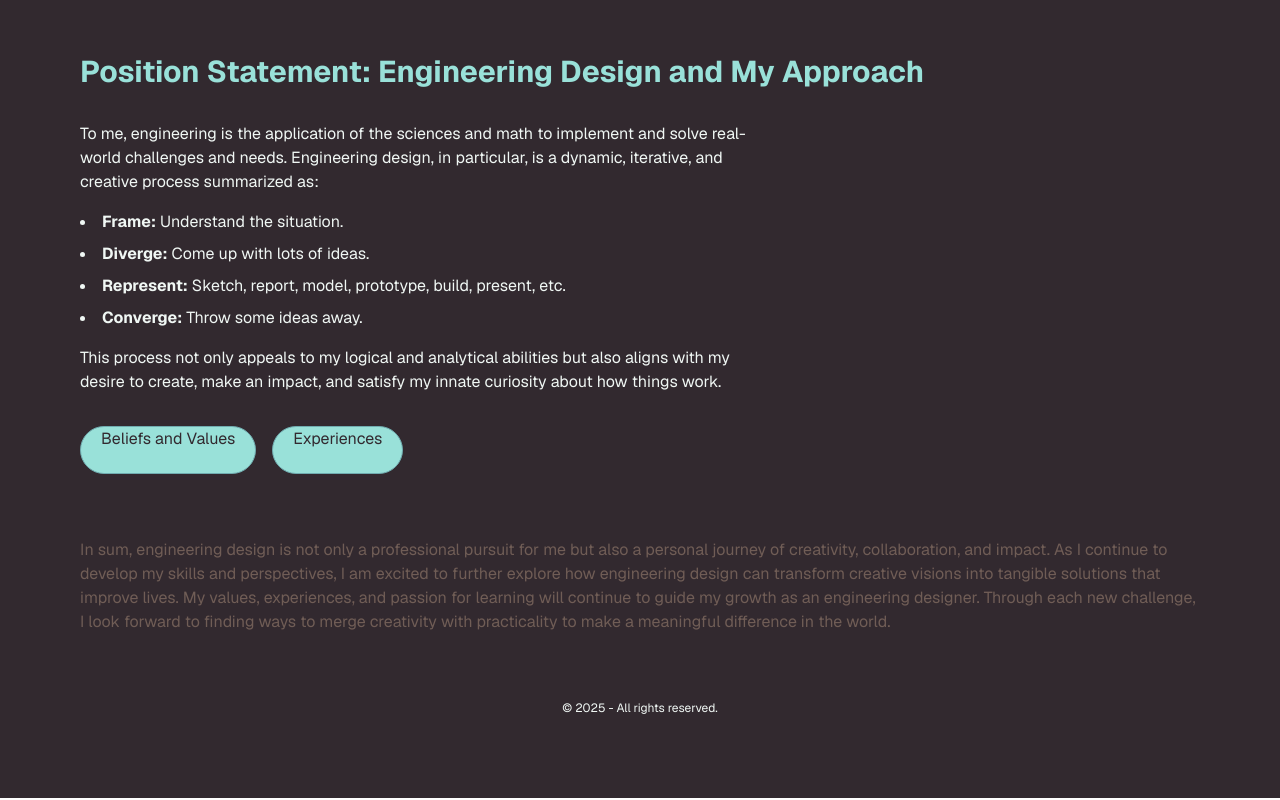
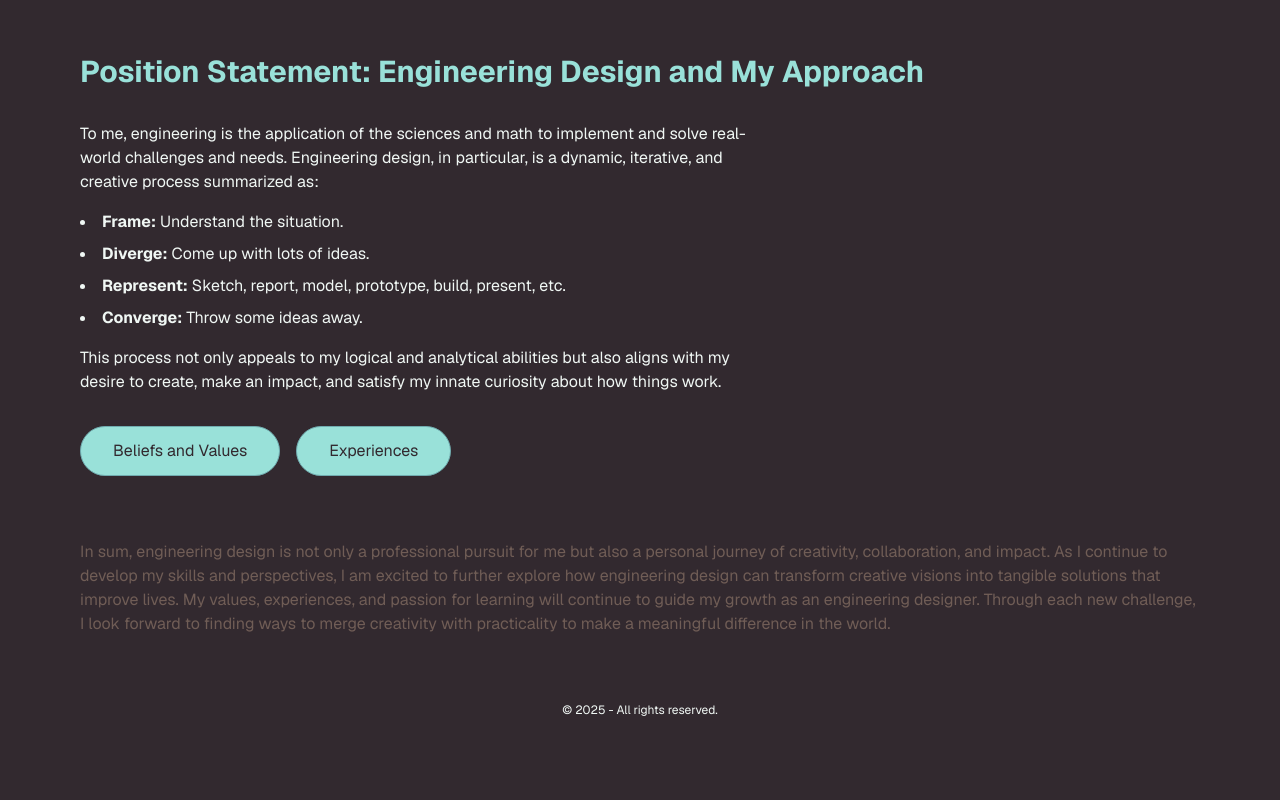
Before and after one commit to tin-martin/nextjs-boilerplate, a Next.js app: page / in a window 1280 px wide. Shown: the part 110-910 px from the top of the page. Built offline with nearby package versions, Linux system fonts and the light colour scheme.

Commit message:
Update page.tsx

```diff
--- a/app/page.tsx
+++ b/app/page.tsx
@@ -34,13 +34,13 @@ export default function Home() {
     <div className="flex gap-4 items-center flex-col sm:flex-row">
   <Link
     href="/beliefs-and-values"
-            className="rounded-full border border-solid border-teal bg-mint text-darkPurple hover:bg-teal hover:text-offWhite text-sm sm:text-base h-10 sm:h-12 px-4 sm:px-5"
+    className="rounded-full border border-solid border-teal bg-mint text-darkPurple hover:bg-teal hover:text-offWhite text-sm sm:text-base py-2 px-6 sm:py-3 sm:px-8"
   >
     Beliefs and Values
   </Link>
   <Link
     href="/experiences"
-            className="rounded-full border border-solid border-teal bg-mint text-darkPurple hover:bg-teal hover:text-offWhite text-sm sm:text-base h-10 sm:h-12 px-4 sm:px-5"
+    className="rounded-full border border-solid border-teal bg-mint text-darkPurple hover:bg-teal hover:text-offWhite text-sm sm:text-base py-2 px-6 sm:py-3 sm:px-8"
   >
     Experiences
   </Link>
```
Lines whose indentation alone changed are shown as unchanged.
